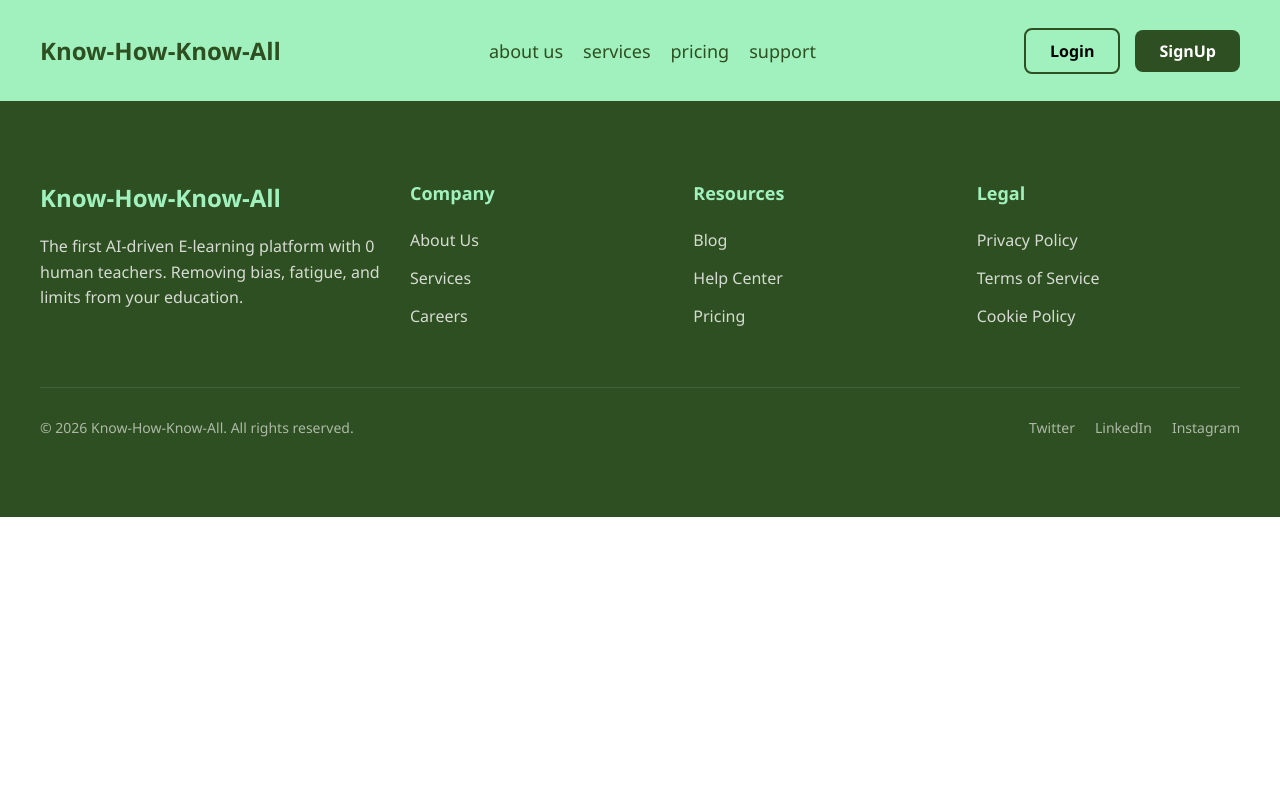
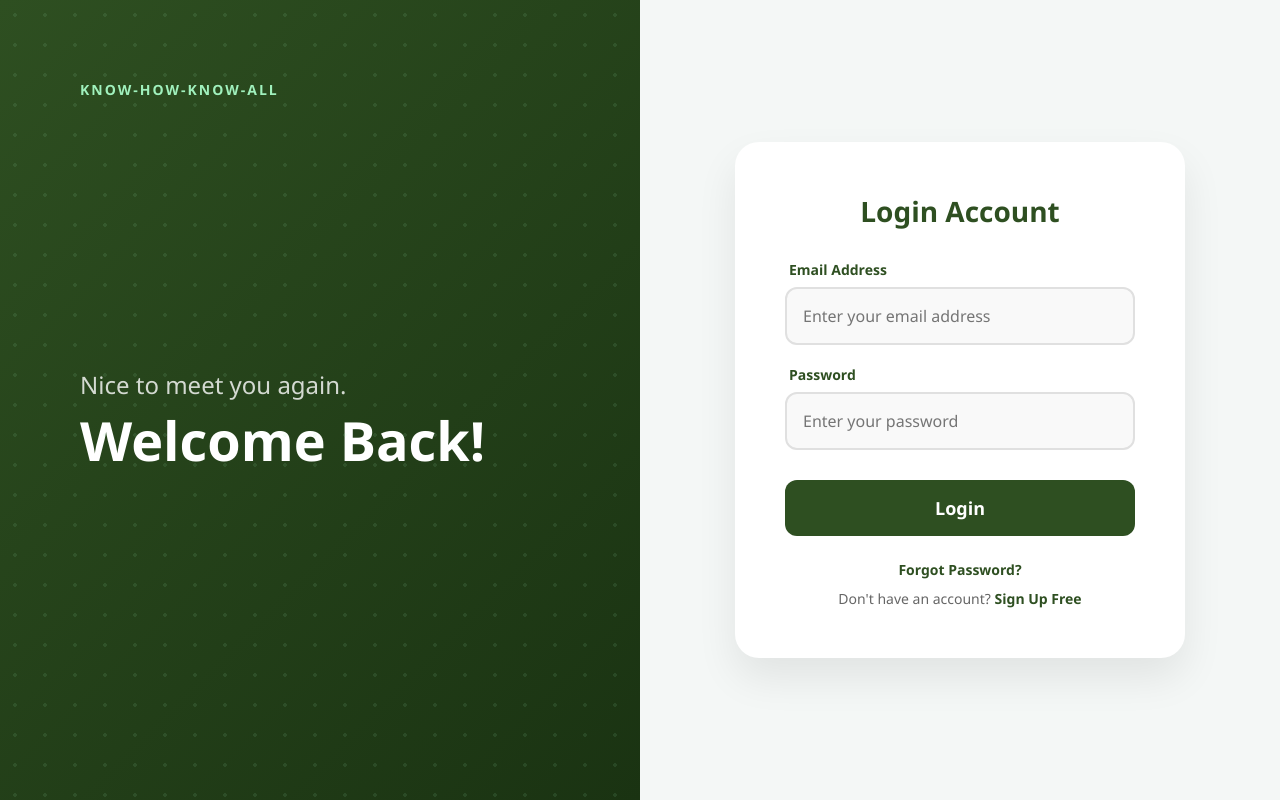
Before and after one commit to SaranshGolash/Know-How-Know-All, a React (Create React App) app: page /login in a window 1280 px wide. Built offline with nearby package versions, Linux system fonts and the light colour scheme.

Commit message:
Finished Login Component and made some major route changes in the App Component

```diff
--- a/src/components/App.jsx
+++ b/src/components/App.jsx
@@ -1,5 +1,5 @@
 import React from "react";
-import { BrowserRouter, Routes, Route } from "react-router-dom";
+import { BrowserRouter, Routes, Route, Outlet } from "react-router-dom";
 import Header from "./Header";
 import Footer from "./Footer";
 import HeroSection from "./HeroSection";
@@ -7,13 +7,26 @@ import Services from "./Services";
 import Testimonial from "./Testimonial";
 import HiringCompanies from "./HiringCompanies";
 import About from "./About";
+import Login from "./Login";
+
+function MainLayout() {
+  return (
+    <>
+      <Header />
+      <Outlet />
+      {/* This is where the child route (About, Services etc) renders */}
+      <Footer />
+    </>
+  );
+}
 
 function App() {
   return (
     <BrowserRouter>
       <div className="landing-page">
-        <Header />
         <Routes>
+          {/* Wrap pages that needs the Header and Footer inside the Layout */}
+          <Route element={<MainLayout />}>
             <Route
               path="/"
               element={
@@ -27,11 +40,12 @@ function App() {
             />
             <Route path="/services" element={<Services />} />
             <Route path="/about" element={<About />} />
-          {/*<Route path="/pricing" element={<Pricing />} />
+            {/* <Route path="/pricing" element={<Pricing />} /> */}
+          </Route>
+
           <Route path="/login" element={<Login />} />
-          <Route path="/signup" element={<Signup />} />*/}
+          {/* <Route path="/signup" element={<Signup />} /> */}
         </Routes>
-        <Footer />
       </div>
     </BrowserRouter>
   );
--- a/src/components/Login.jsx
+++ b/src/components/Login.jsx
@@ -1,20 +1,212 @@
-import React from "react";
+import React, { useState, useEffect } from "react";
+import { Link } from "react-router-dom";
+import ModernInput from "./ModernInput";
 
 function Login() {
+  // State for form fields
+  const [email, setEmail] = useState("");
+  const [password, setPassword] = useState("");
+
+  // State for responsiveness and interactions
+  const [windowWidth, setWindowWidth] = useState(window.innerWidth);
+  const [isBtnHover, setIsBtnHover] = useState(false);
+
+  useEffect(() => {
+    const handleResize = () => setWindowWidth(window.innerWidth);
+    window.addEventListener("resize", handleResize);
+    return () => window.removeEventListener("resize", handleResize);
+  }, []);
+
+  const isMobile = windowWidth <= 768;
+
+  const handleLogin = (e) => {
+    e.preventDefault();
+    console.log("Logging in with:", email, password);
+  };
+
   const styles = {
-    loginSection: {},
+    // Main container: A full-height split-screen layout
+    loginSection: {
+      display: "flex",
+      flexDirection: isMobile ? "column" : "row",
+      minHeight: "100vh",
+      width: "100%",
+      background: "#f4f7f6",
+    },
+
+    // LEFT PANEL (Brand Side)
+    loginText: {
+      flex: isMobile ? "none" : "1", // Takes 50% width on desktop
+      padding: isMobile ? "60px 30px" : "80px",
+      background: "linear-gradient(135deg, #2E4F21 0%, #1a3312 100%)",
+      color: "#ffffff",
+      display: "flex",
+      flexDirection: "column",
+      justifyContent: "center",
+      alignItems: isMobile ? "center" : "flex-start",
+      textAlign: isMobile ? "center" : "left",
+      position: "relative",
+      overflow: "hidden",
+    },
+
+    patternOverlay: {
+      position: "absolute",
+      top: 0,
+      left: 0,
+      right: 0,
+      bottom: 0,
+      opacity: 0.1,
+      backgroundImage: "radial-gradient(#a0f1bd 2px, transparent 2px)",
+      backgroundSize: "30px 30px",
+      pointerEvents: "none",
+    },
+    companyNameBlock: {
+      marginBottom: "auto",
+    },
+    companyName: {
+      fontSize: "14px",
+      fontWeight: "700",
+      letterSpacing: "2px",
+      textTransform: "uppercase",
+      color: "#a0f1bd",
+      marginBottom: "20px",
+      display: "block",
+    },
+    welcomeSmall: {
+      fontSize: isMobile ? "18px" : "24px",
+      fontWeight: "400",
+      opacity: 0.8,
+      display: "block",
+      marginBottom: "10px",
+    },
+    h1: {
+      fontSize: isMobile ? "36px" : "54px",
+      fontWeight: "800",
+      lineHeight: "1.1",
+      margin: 0,
+      maxWidth: "500px",
+    },
+
+    // RIGHT PANEL (Form Side)
+    loginFormSection: {
+      flex: isMobile ? "none" : "1", // Takes the other 50% width
+      display: "flex",
+      flexDirection: "column",
+      justifyContent: "center",
+      alignItems: "center",
+      padding: isMobile ? "40px 20px" : "80px",
+    },
+    formCard: {
+      width: "100%",
+      maxWidth: "450px",
+      background: "#ffffff",
+      padding: isMobile ? "30px" : "50px",
+      borderRadius: "24px",
+      boxShadow: "0 20px 40px rgba(0,0,0,0.08)",
+    },
+    h3: {
+      fontSize: "28px",
+      fontWeight: "700",
+      color: "#2E4F21",
+      marginBottom: "30px",
+      textAlign: "center",
+    },
+    form: {
+      display: "flex",
+      flexDirection: "column",
+      gap: "20px",
+    },
+    // Styles for the Submit Button
+    loginBtn: {
+      marginTop: "10px",
+      padding: "16px",
+      background: isBtnHover ? "#1a3312" : "#2E4F21",
+      color: "#fff",
+      border: "none",
+      borderRadius: "12px",
+      fontSize: "18px",
+      fontWeight: "600",
+      cursor: "pointer",
+      transition: "all 0.3s ease",
+      transform: isBtnHover ? "translateY(-2px)" : "translateY(0)",
+      boxShadow: isBtnHover ? "0 10px 20px rgba(46, 79, 33, 0.3)" : "none",
+    },
+    // Bottom links (Forgot password / Sign up)
+    formFooter: {
+      marginTop: "24px",
+      textAlign: "center",
+      fontSize: "14px",
+      color: "#666",
+      display: "flex",
+      flexDirection: "column",
+      gap: "10px",
+    },
+    link: {
+      color: "#2E4F21",
+      fontWeight: "600",
+      textDecoration: "none",
+      cursor: "pointer",
+    },
   };
+
   return (
-    <div className="loginSection">
-      <div className="loginText">
-        <div className="companyName">
-          <span>Know-How-Know-Where</span>
+    <div style={styles.loginSection}>
+      {/* Left Side: Brand & Welcome Text */}
+      <div style={styles.loginText}>
+        <div style={styles.patternOverlay}></div>{" "}
+        {/* Subtle background effect */}
+        <div style={styles.companyNameBlock}>
+          <span style={styles.companyName}>Know-How-Know-All</span>
         </div>
-        <span>Nice to meet you again</span>
-        <h1>Welcome Back!</h1>
+        <div>
+          <span style={styles.welcomeSmall}>Nice to meet you again.</span>
+          <h1 style={styles.h1}>Welcome Back!</h1>
+        </div>
+        {/* Empty div to balance flex spacing (pushes text to center vertically) */}
+        <div style={{ marginTop: "auto" }}></div>
       </div>
-      <div className="loginForm">
-        <h3>Login Account</h3>
+
+      {/* Right Side: The Form */}
+      <div style={styles.loginFormSection}>
+        <div style={styles.formCard}>
+          <h3 style={styles.h3}>Login Account</h3>
+
+          <form style={styles.form} onSubmit={handleLogin}>
+            {/* Reusable Input Components */}
+            <ModernInput
+              type="email"
+              label="Email Address"
+              value={email}
+              onChange={(e) => setEmail(e.target.value)}
+            />
+            <ModernInput
+              type="password"
+              label="Password"
+              value={password}
+              onChange={(e) => setPassword(e.target.value)}
+            />
+
+            <button
+              style={styles.loginBtn}
+              onMouseEnter={() => setIsBtnHover(true)}
+              onMouseLeave={() => setIsBtnHover(false)}
+            >
+              Login
+            </button>
+          </form>
+
+          <div style={styles.formFooter}>
+            <Link to="/forgot-password" style={styles.link}>
+              Forgot Password?
+            </Link>
+            <span>
+              Don't have an account?{" "}
+              <Link to="/signup" style={styles.link}>
+                Sign Up Free
+              </Link>
+            </span>
+          </div>
+        </div>
       </div>
     </div>
   );
--- /dev/null
+++ b/src/components/ModernInput.jsx
@@ -0,0 +1,46 @@
+import React, { useState } from "react";
+
+function ModernInput({ type, label, value, onChange }) {
+  const [isFocused, setIsFocused] = useState(false);
+
+  const inputStyles = {
+    wrapper: {
+      display: "flex",
+      flexDirection: "column",
+      gap: "8px",
+    },
+    label: {
+      fontSize: "14px",
+      fontWeight: "600",
+      color: "#2E4F21",
+      marginLeft: "4px",
+    },
+    input: {
+      padding: "16px",
+      borderRadius: "12px",
+      border: isFocused ? "2px solid #2E4F21" : "2px solid #e0e0e0",
+      background: isFocused ? "#fff" : "#f9f9f9",
+      fontSize: "16px",
+      outline: "none",
+      transition: "all 0.2s ease",
+      color: "#333",
+    },
+  };
+
+  return (
+    <div style={inputStyles.wrapper}>
+      <label style={inputStyles.label}>{label}</label>
+      <input
+        type={type}
+        value={value}
+        onChange={onChange}
+        style={inputStyles.input}
+        onFocus={() => setIsFocused(true)}
+        onBlur={() => setIsFocused(false)}
+        placeholder={`Enter your ${label.toLowerCase()}`}
+      />
+    </div>
+  );
+}
+
+export default ModernInput;
```
Lines whose indentation alone changed are shown as unchanged.
